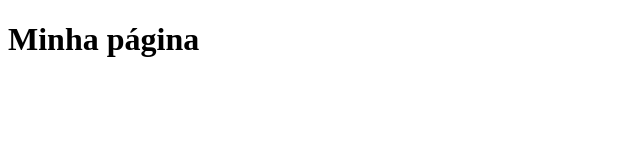
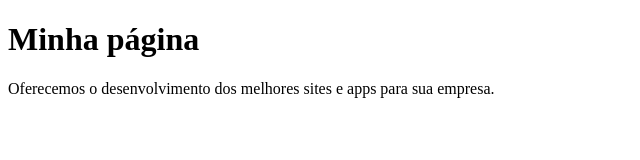
Before and after one commit to franciscojsc/aula-html5-css3, a plain HTML site: page index.html in a window 1280 px wide. Shown: the whole page, without its empty margins (0-640 px from the left). Drawn offline with Linux system fonts and the light colour scheme.

Commit message:
Adicione cabeçalho na página

```diff
--- a/index.html
+++ b/index.html
@@ -7,7 +7,10 @@
 </head>
 
 <body>
-  <h1>Minha página</h1>
+  <header>
+    <h1>Minha página</h1>
+    <p>Oferecemos o desenvolvimento dos melhores sites e apps para sua empresa.</p>
+  </header>
 </body>
 
 </html>
```
